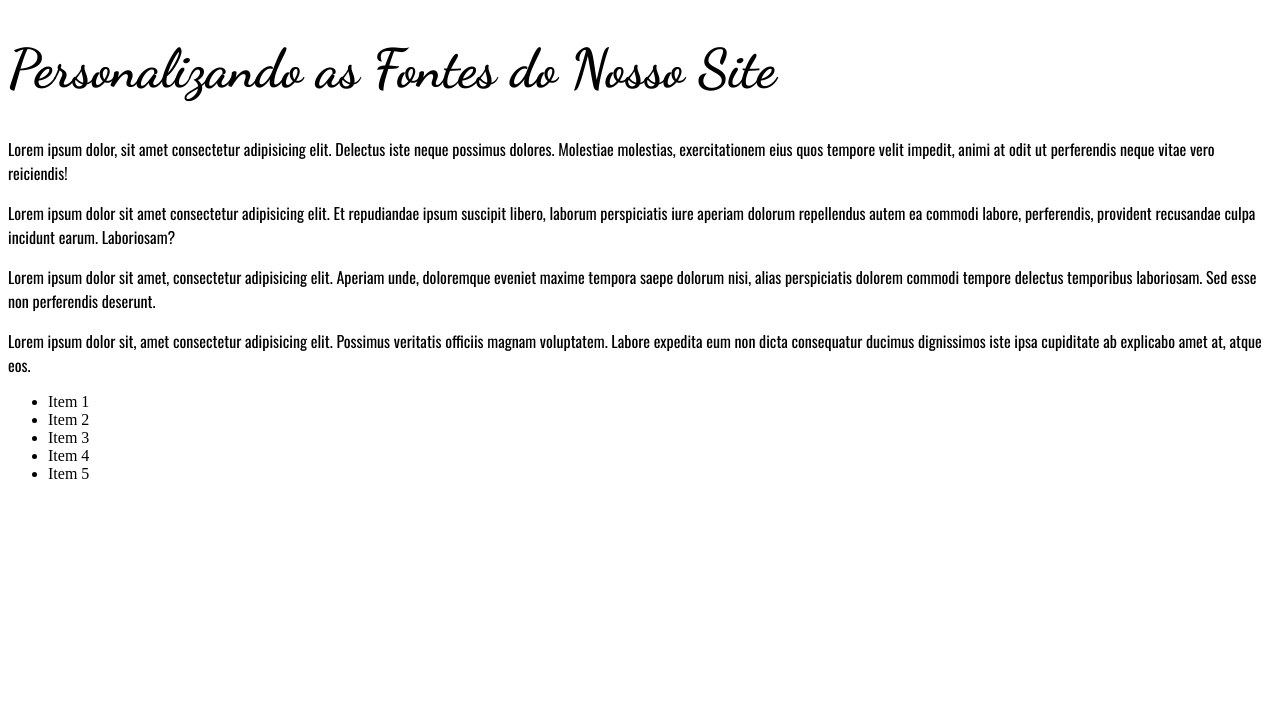
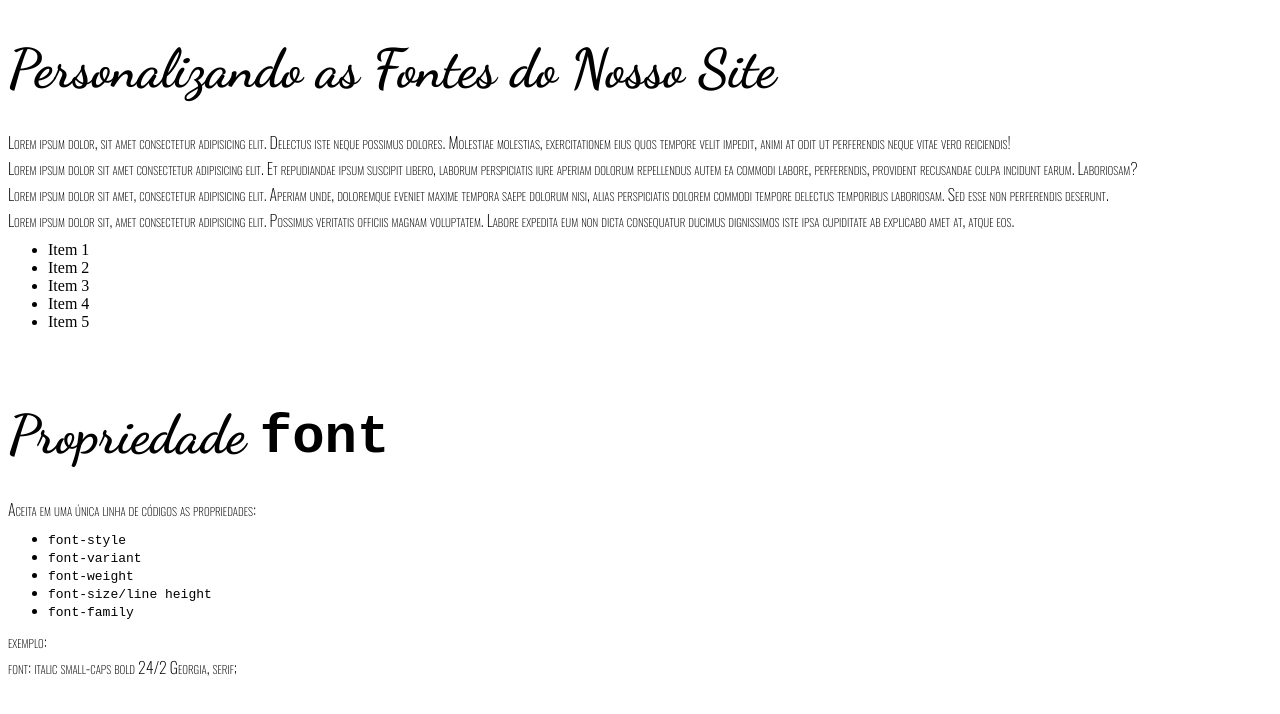
Before and after one commit to gustavoslvxd/BootCamp-dio-Front-End, a plain HTML site: page CSS/Fontes/Personalizando as Fontes do Nosso Site.html in a window 1280 px wide. Drawn offline with nearby package versions, Linux system fonts and the light colour scheme; a web font is replaced by a local one.

Commit message:
Update Personalizando as Fontes do Nosso Site.html

```diff
--- a/CSS/Fontes/Personalizando as Fontes do Nosso Site.html
+++ b/CSS/Fontes/Personalizando as Fontes do Nosso Site.html
@@ -19,11 +19,14 @@
             font-family: Dancing Script;
             font-optical-sizing: auto;
             font-style: normal;
-            font-size:54px
+            font-size:54px;
         }
 
         p{
             font-family: Oswald;
+            font-weight: lighter;
+            font-variant: small-caps;
+            line-height: 10px;
         }
 
 
@@ -47,5 +50,21 @@
         <li>Item 4</li>
         <li>Item 5</li>
     </ul>
+
+    <br>
+
+    <h1>Propriedade <code>font</code></h1>
+
+    <p>Aceita em uma única linha de códigos as propriedades:</p>
+    <ul>
+        <li><code>font-style</code></li>
+        <li><code>font-variant</code></li>
+        <li><code>font-weight</code></li>
+        <li><code>font-size/line height</code></li>
+        <li><code>font-family</code></li>
+    </ul>
+
+    <p>exemplo:</p>
+    <p>font: italic small-caps bold 24/2 Georgia, serif;</p>
 </body>
 </html>
```
